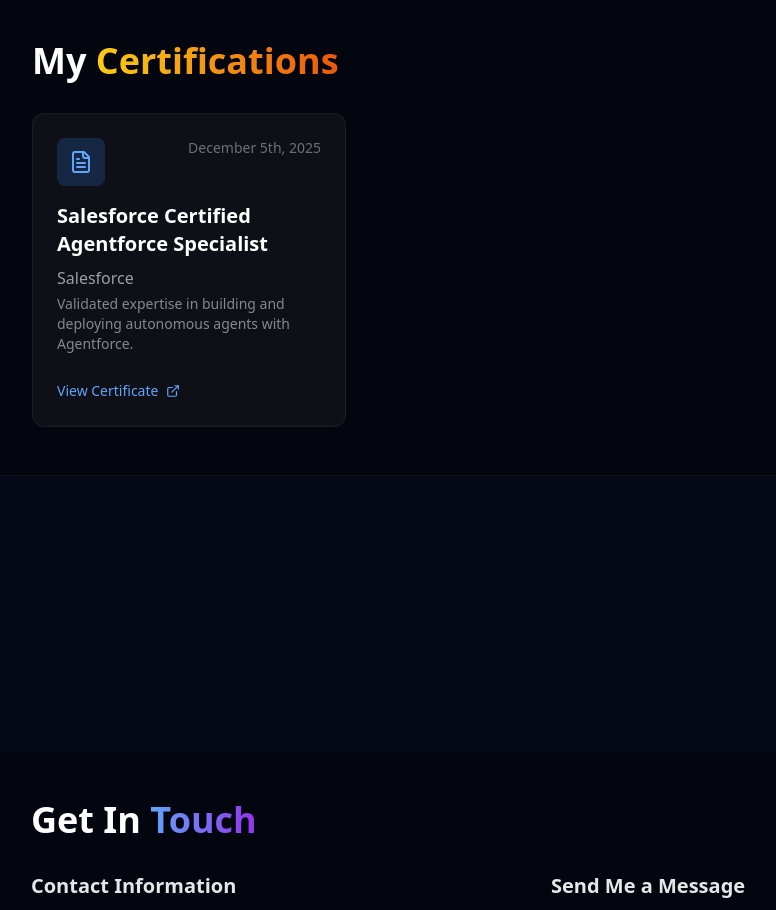
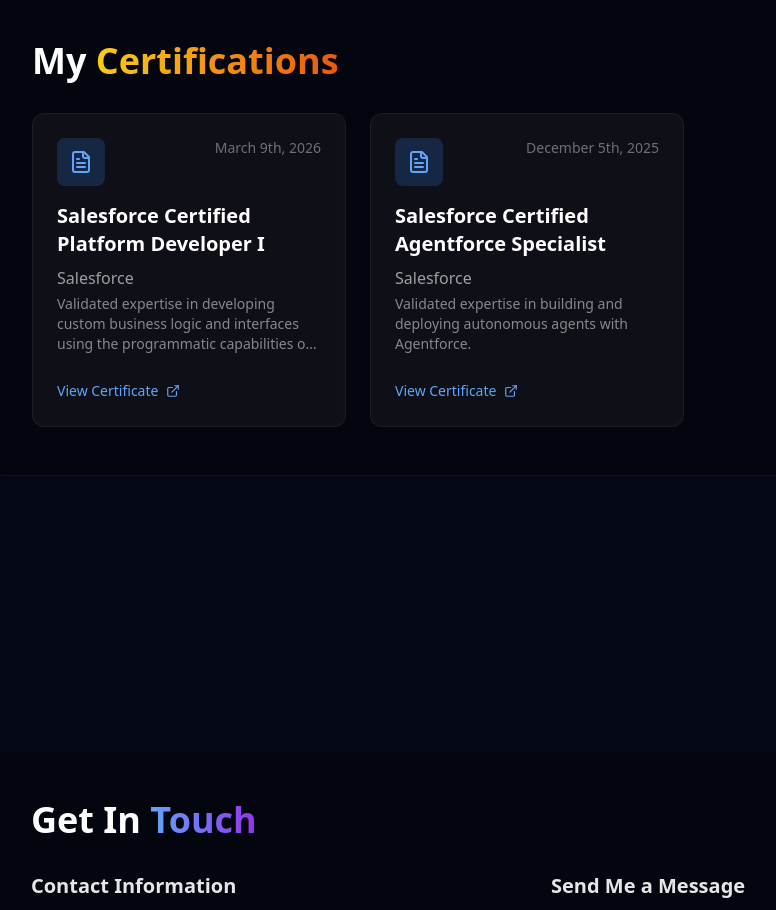
Before and after one commit to jkplearner/my-portfolio, a React (Vite) app: page / in a window 1280 px wide. Shown: the part 4480-5390 px from the top of the page, without its empty margins (113-889 px from the left). Built offline with nearby package versions, Linux system fonts and the light colour scheme.

Commit message:
Certifications and Resume update

```diff
--- a/src/components/ui/chat/chatContext.ts
+++ b/src/components/ui/chat/chatContext.ts
@@ -37,6 +37,7 @@
 7. Dairy Management App — A Salesforce-powered dairy records and analytics dashboard using LWC & Apex. Tech: Salesforce, Apex, Lightning Web Components, Automation.
 
 CERTIFICATIONS:
+- Salesforce Certified Platform Developer I (March 9th, 2026) — Validated expertise in developing custom business logic and interfaces using the programmatic capabilities of the Lightning Platform.
 - Salesforce Certified Agentforce Specialist (December 5th, 2025) — Validated expertise in building and deploying autonomous agents with Agentforce.
 
 BEHAVIOR RULES:
--- a/src/components/ui/sections/CertificateSection.tsx
+++ b/src/components/ui/sections/CertificateSection.tsx
@@ -4,6 +4,13 @@
 
 const CertificateSection: React.FC = () => {
     const certificates = [
+        {
+            title: "Salesforce Certified Platform Developer I",
+            issuer: "Salesforce",
+            date: "March 9th, 2026",
+            description: "Validated expertise in developing custom business logic and interfaces using the programmatic capabilities of the Lightning Platform.",
+            pdfUrl: "/Cert7520079_PlatformDeveloper_20260309.pdf"
+        },
         {
             title: "Salesforce Certified Agentforce Specialist",
             issuer: "Salesforce",
```
Also changed, not shown: 2 other files (tests, documents, lock files or other folders).
